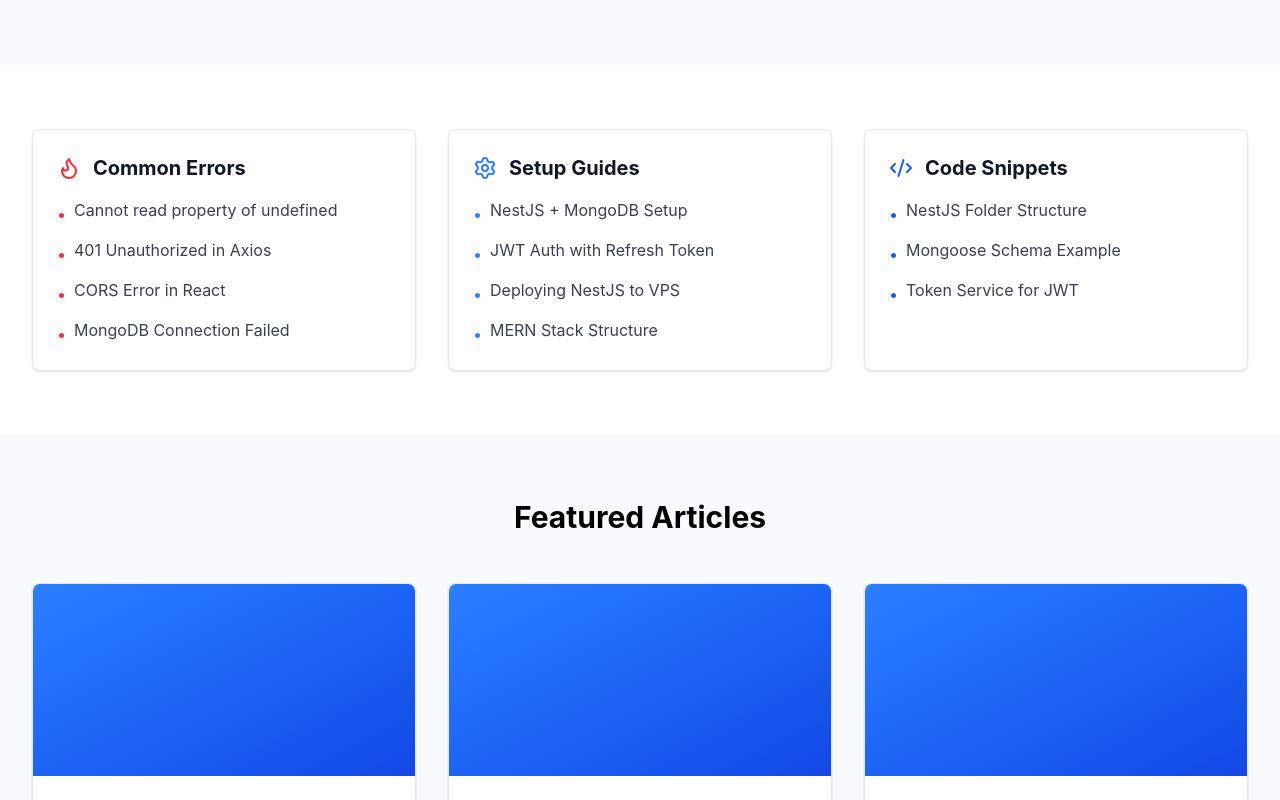
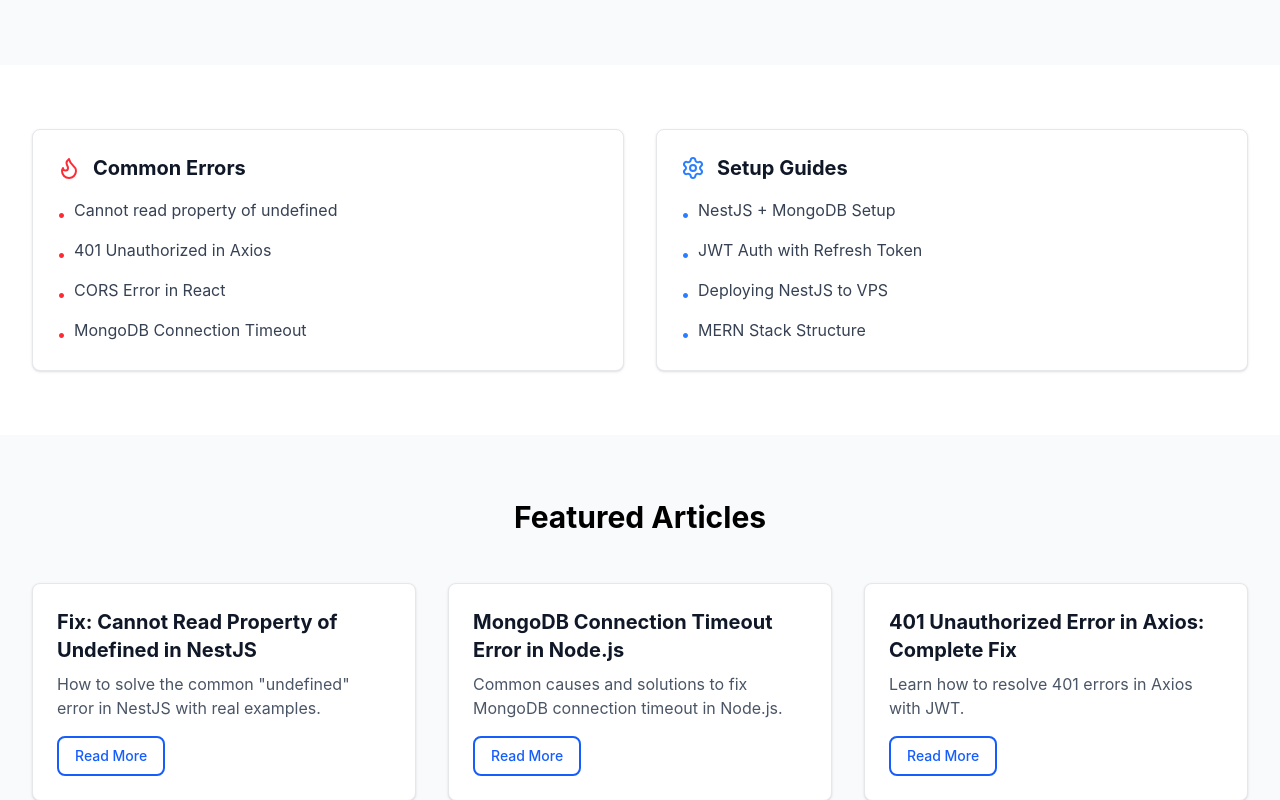
Before and after one commit to chandankumar811/dev-fix-blog, a Next.js app: page / in a window 1280 px wide. Shown: the part 440-1240 px from the top of the page. Built offline with nearby package versions, Linux system fonts and the light colour scheme.

Commit message:
update dashboard

```diff
--- a/app/page.tsx
+++ b/app/page.tsx
@@ -2,20 +2,46 @@ import Link from 'next/link'
 import Container from '@/components/layout/Container'
 import Button from '@/components/common/Button'
 import { Flame, Settings, Code2 } from 'lucide-react'
+import { title } from 'process'
 
 export default function HomePage() {
+
   const commonErrors = [
-    'Cannot read property of undefined',
-    '401 Unauthorized in Axios',
-    'CORS Error in React',
-    'MongoDB Connection Failed'
+    {
+      title: "Cannot read property of undefined",
+      slug: "fix-cannot-read-property-of-undefined-in-nestjs"
+    },
+    {
+      title: "401 Unauthorized in Axios",
+      slug: "fix-401-unauthorized-error-in-axios"
+    },
+    {
+      title: "CORS Error in React",
+      slug: "cors-error-react"
+    },
+    {
+      title: "MongoDB Connection Timeout",
+      slug: "mongodb-connection-timeout"
+    }
   ]
 
   const setupGuides = [
-    'NestJS + MongoDB Setup',
-    'JWT Auth with Refresh Token',
-    'Deploying NestJS to VPS',
-    'MERN Stack Structure'
+    {
+      title: "NestJS + MongoDB Setup",
+      slug: "nestjs-mongodb-setup"
+    },
+    {
+      title: "JWT Auth with Refresh Token",
+      slug: "jwt-authentication-nestjs"
+    },
+    {
+      title: "Deploying NestJS to VPS",
+      slug: "deploy-nestjs-to-vps"
+    },
+    {
+      title: "MERN Stack Structure",
+      slug: "mern-stack-folder-structure"
+    }
   ]
 
   const codeSnippets = [
@@ -28,17 +54,17 @@ export default function HomePage() {
     {
       title: 'Fix: Cannot Read Property of Undefined in NestJS',
       description: 'How to solve the common "undefined" error in NestJS with real examples.',
-      image: '/images/blog/nestjs-undefined.png'
+      slug: "fix-cannot-read-property-of-undefined-in-nestjs"
     },
     {
-      title: 'How to Setup NestJS with MongoDB (Best Practices)',
-      description: 'Step-by-step guide to connecting NestJS with MongoDB using Mongoose.',
-      image: '/images/blog/nestjs-mongodb.png'
+      title: 'MongoDB Connection Timeout Error in Node.js',
+      description: 'Common causes and solutions to fix MongoDB connection timeout in Node.js.',
+      slug: "mongodb-connection-timeout"
     },
     {
       title: '401 Unauthorized Error in Axios: Complete Fix',
       description: 'Learn how to resolve 401 errors in Axios with JWT.',
-      image: '/images/blog/axios-401.png'
+      slug: "fix-401-unauthorized-error-in-axios"
     }
   ]
 
@@ -58,7 +84,7 @@ export default function HomePage() {
               NestJS, MongoDB, React, Next.js & More
             </p>
             <div className="flex gap-4 justify-center">
-              <Link href="/blog">
+              <Link href="/problems">
                 <Button variant="primary" size="lg">
                   Browse Problems
                 </Button>
@@ -76,7 +102,7 @@ export default function HomePage() {
       {/* Three Columns Section */}
       <section className="py-16">
         <Container>
-          <div className="grid grid-cols-1 md:grid-cols-3 gap-8">
+          <div className="grid grid-cols-1 md:grid-cols-2 gap-8">
             {/* Common Errors */}
             <div className="bg-white p-6 rounded-lg shadow-sm border border-gray-200">
               <div className="flex items-center gap-3 mb-4">
@@ -87,11 +113,11 @@ export default function HomePage() {
                 {commonErrors.map((error, index) => (
                   <li key={index}>
                     <Link
-                      href={`/blog/${error.toLowerCase().replace(/\s+/g, '-')}`}
+                      href={`/problems/${error.slug}`}
                       className="text-gray-700 hover:text-blue-600 transition-colors flex items-start gap-2"
                     >
                       <span className="text-red-500 mt-1">•</span>
-                      <span>{error}</span>
+                      <span>{error.title}</span>
                     </Link>
                   </li>
                 ))}
@@ -108,11 +134,11 @@ export default function HomePage() {
                 {setupGuides.map((guide, index) => (
                   <li key={index}>
                     <Link
-                      href={`/guides/${guide.toLowerCase().replace(/\s+/g, '-')}`}
+                      href={`/guides/${guide.slug}`}
                       className="text-gray-700 hover:text-blue-600 transition-colors flex items-start gap-2"
                     >
                       <span className="text-blue-500 mt-1">•</span>
-                      <span>{guide}</span>
+                      <span>{guide.title}</span>
                     </Link>
                   </li>
                 ))}
@@ -120,7 +146,7 @@ export default function HomePage() {
             </div>
 
             {/* Code Snippets */}
-            <div className="bg-white p-6 rounded-lg shadow-sm border border-gray-200">
+            {/* <div className="bg-white p-6 rounded-lg shadow-sm border border-gray-200">
               <div className="flex items-center gap-3 mb-4">
                 <Code2 className="w-6 h-6 text-blue-600" />
                 <h2 className="text-xl font-bold text-gray-900">Code Snippets</h2>
@@ -138,7 +164,7 @@ export default function HomePage() {
                   </li>
                 ))}
               </ul>
-            </div>
+            </div> */}
           </div>
         </Container>
       </section>
@@ -150,7 +176,7 @@ export default function HomePage() {
           <div className="grid grid-cols-1 md:grid-cols-3 gap-8">
             {featuredArticles.map((article, index) => (
               <div key={index} className="bg-white rounded-lg shadow-sm overflow-hidden border border-gray-200 hover:shadow-lg transition-shadow">
-                <div className="h-48 bg-gradient-to-br from-blue-500 to-blue-700"></div>
+                {/* <div className="h-48 bg-gradient-to-br from-blue-500 to-blue-700"></div> */}
                 <div className="p-6">
                   <h3 className="text-xl font-bold mb-2 text-gray-900">
                     {article.title}
@@ -158,7 +184,7 @@ export default function HomePage() {
                   <p className="text-gray-600 mb-4">
                     {article.description}
                   </p>
-                  <Link href={`/blog/${article.title.toLowerCase().replace(/[^a-z0-9]+/g, '-')}`}>
+                  <Link href={`/problems/${article.slug}`}>
                     <Button variant="secondary" size="sm">
                       Read More
                     </Button>
@@ -171,7 +197,7 @@ export default function HomePage() {
       </section>
 
       {/* Newsletter Section */}
-      <section className="py-16">
+      {/* <section className="py-16">
         <Container>
           <div className="max-w-2xl mx-auto text-center">
             <h2 className="text-3xl font-bold mb-4">Stay Updated</h2>
@@ -188,7 +214,7 @@ export default function HomePage() {
             </form>
           </div>
         </Container>
-      </section>
+      </section> */}
     </div>
   )
 }
--- a/components/layout/Header.tsx
+++ b/components/layout/Header.tsx
@@ -12,7 +12,7 @@ export default function Header() {
   const navigation = [
     { name: 'Problems', href: '/problems' },
     { name: 'Setups', href: '/guides' },
-    { name: 'Code Snippets', href: '/tools' },
+    // { name: 'Code Snippets', href: '/tools' },
     { name: 'About', href: '/about' },
   ]
 
```
